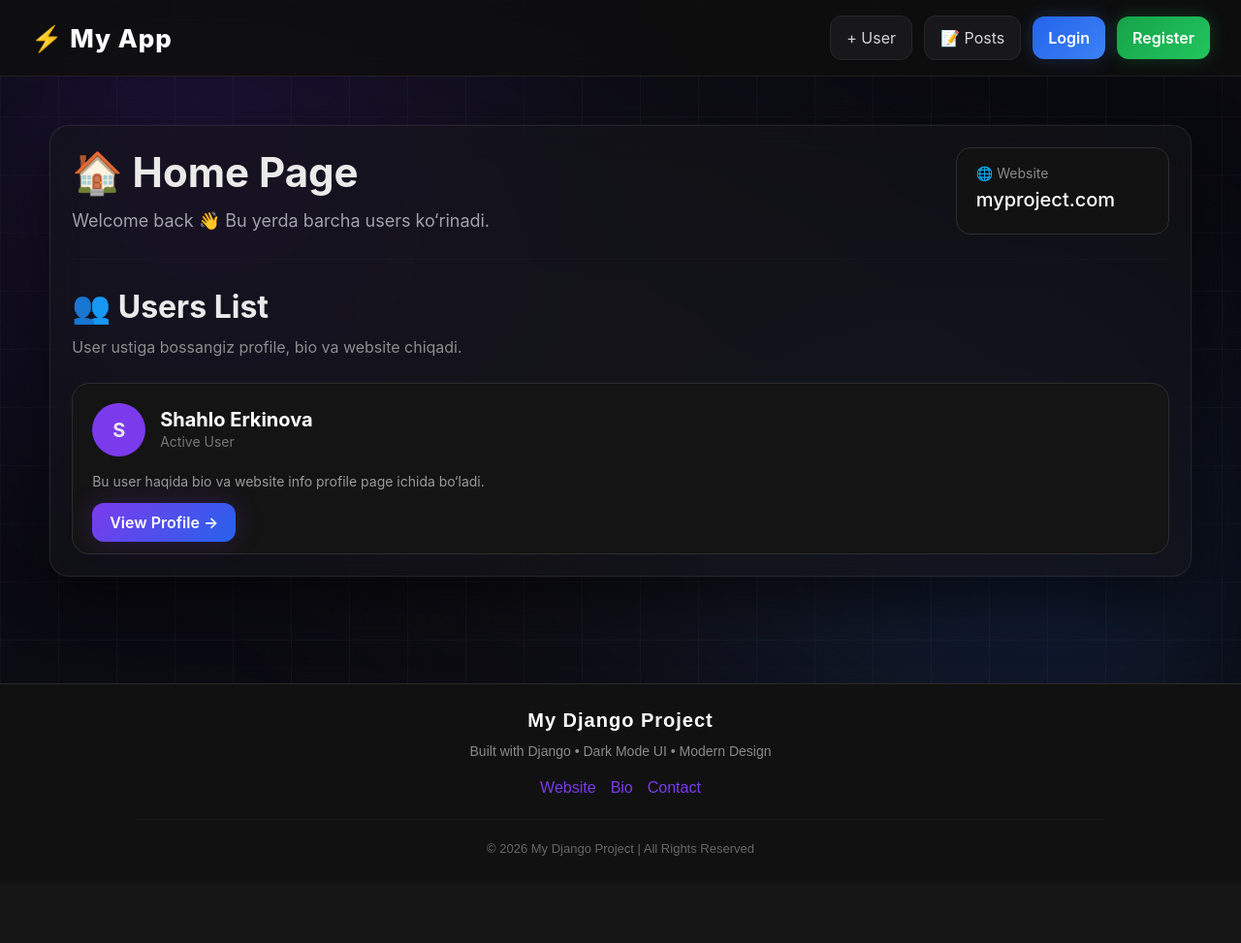
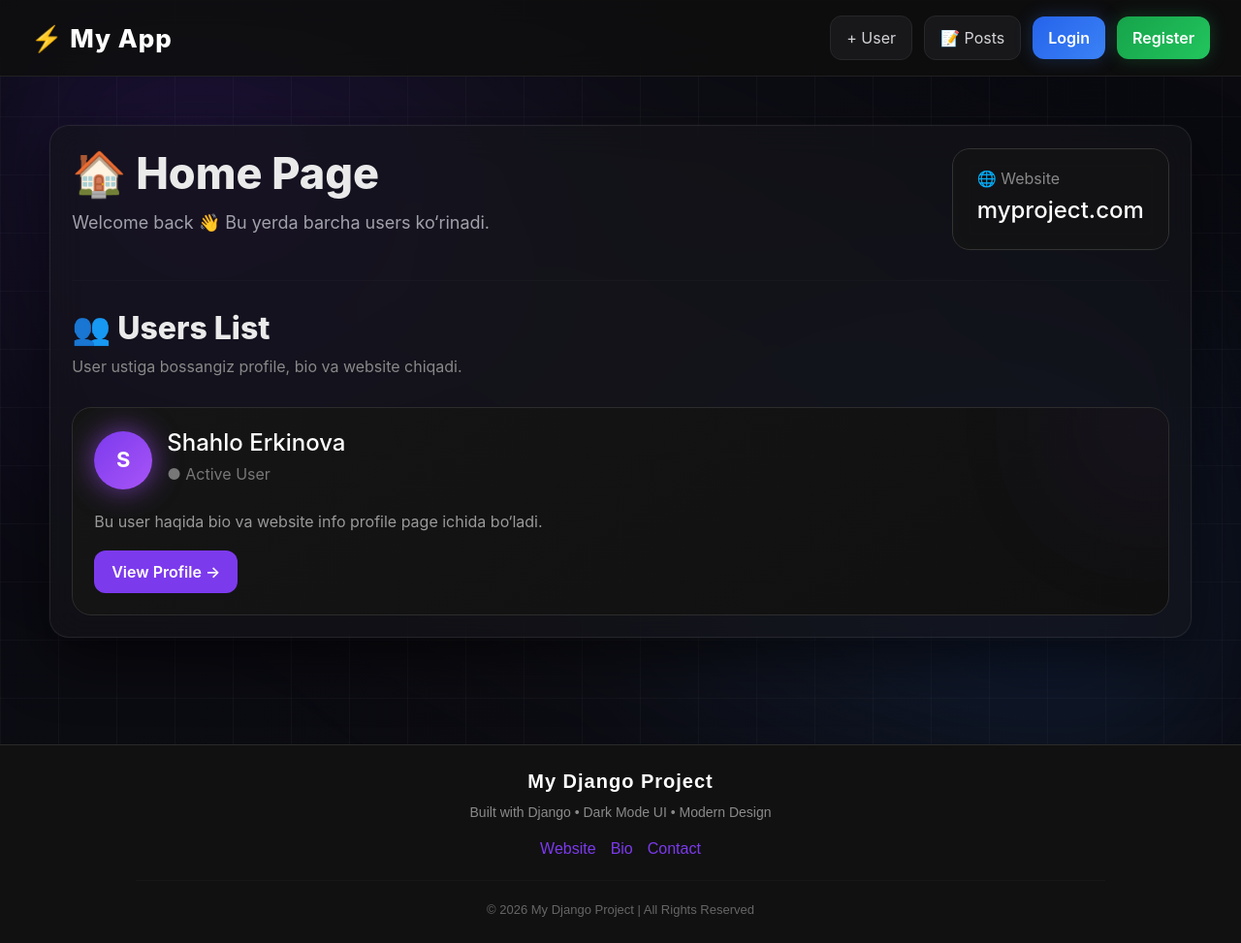
Before and after one commit to Shaxlo23/nBPro-430, a Django app: page / in a window 1280 px wide. Shown: the whole page at 97% size. Before the commit the page ends 883 px from the top, so only its background shows below. Run offline with Django 5.2, Linux system fonts and the light colour scheme; data comes from the database, SQL or seed files in the repository; both versions use the stored data as it was after the commit.

Commit message:
home_view update

```diff
--- a/templates/home_view.html
+++ b/templates/home_view.html
@@ -2,206 +2,358 @@
 
 {% block content %}
 
-<div class="dark-card">
+<style>
+
+    .home-card {
+        animation: fadeUp 0.8s ease;
+    }
+
+    .user-card {
+        background: linear-gradient(
+            145deg,
+            #151515,
+            #101010
+        );
+        border:1px solid #2d2d2d;
+        border-radius:20px;
+        padding:22px;
+        transition:all .35s ease;
+        position:relative;
+        overflow:hidden;
+    }
+
+
+    .user-card::before {
+        content:"";
+        position:absolute;
+        width:120px;
+        height:120px;
+        background:#7c3aed;
+        filter:blur(80px);
+        opacity:.15;
+        top:-40px;
+        right:-40px;
+    }
+
+
+    .user-card:hover {
+        transform:translateY(-8px);
+        border-color:#7c3aed;
+        box-shadow:0 20px 40px rgba(0,0,0,.5);
+    }
+
+
+    .avatar {
+        width:60px;
+        height:60px;
+        border-radius:50%;
+        background:linear-gradient(
+            135deg,
+            #7c3aed,
+            #a855f7
+        );
+        display:flex;
+        align-items:center;
+        justify-content:center;
+        font-size:22px;
+        font-weight:bold;
+        color:white;
+        box-shadow:0 0 25px rgba(124,58,237,.5);
+        animation:pulse 3s infinite;
+    }
+
+
+    .profile-btn {
+        display:inline-block;
+        padding:10px 18px;
+        border-radius:12px;
+        background:#7c3aed;
+        color:white;
+        text-decoration:none;
+        transition:.3s;
+        font-weight:600;
+    }
+
+
+    .profile-btn:hover {
+        background:#9333ea;
+        transform:scale(1.05);
+        box-shadow:0 0 20px rgba(124,58,237,.5);
+    }
+
+
+    .website-box {
+        background:rgba(20,20,20,.7);
+        backdrop-filter:blur(10px);
+        border:1px solid #333;
+        padding:18px 25px;
+        border-radius:18px;
+        animation:slideRight .8s ease;
+    }
+
+
+    .title {
+        animation:fadeLeft .8s ease;
+    }
+
+
+    @keyframes fadeUp {
+
+        from {
+            opacity:0;
+            transform:translateY(40px);
+        }
+
+        to {
+            opacity:1;
+            transform:translateY(0);
+        }
+
+    }
+
+
+    @keyframes fadeLeft {
+
+        from {
+            opacity:0;
+            transform:translateX(-40px);
+        }
+
+        to {
+            opacity:1;
+            transform:translateX(0);
+        }
+
+    }
+
+
+    @keyframes slideRight {
+
+        from {
+            opacity:0;
+            transform:translateX(40px);
+        }
+
+        to {
+            opacity:1;
+            transform:translateX(0);
+        }
+
+    }
+
+
+    @keyframes pulse {
+
+        0%,100% {
+            box-shadow:0 0 20px rgba(124,58,237,.4);
+        }
+
+        50% {
+            box-shadow:0 0 35px rgba(168,85,247,.8);
+        }
+
+    }
+
+
+</style>
+
+
+<div class="dark-card home-card">
+
 
     <div style="
         display:flex;
         justify-content:space-between;
         align-items:center;
         flex-wrap:wrap;
-        gap:15px;
-        margin-bottom:25px;
+        gap:20px;
+        margin-bottom:30px;
     ">
 
-        <div>
+
+        <div class="title">
 
             <h1 style="
-                font-size:42px;
-                font-weight:bold;
+                font-size:45px;
+                font-weight:800;
                 margin-bottom:10px;
             ">
                 🏠 Home Page
             </h1>
 
+
             <p style="
                 color:#a1a1aa;
                 font-size:18px;
-                margin:0;
             ">
                 Welcome back 👋 Bu yerda barcha users ko‘rinadi.
             </p>
 
         </div>
 
-        <div style="
-            background:#121212;
-            border:1px solid #2e2e2e;
-            padding:15px 20px;
-            border-radius:15px;
-            min-width:220px;
-        ">
+
+
+        <div class="website-box">
 
             <p style="
                 margin:0;
                 color:#888;
-                font-size:14px;
             ">
                 🌐 Website
             </p>
 
-            <h5 style="
-                margin-top:5px;
+
+            <h4 style="
                 color:white;
+                margin-top:7px;
             ">
                 myproject.com
-            </h5>
+            </h4>
 
         </div>
 
+
     </div>
+
 
     <hr>
 
-    <div style="
-        margin-top:30px;
-        margin-bottom:25px;
-    ">
 
-        <h2 style="
-            font-weight:bold;
-            margin-bottom:10px;
-        ">
+    <div style="margin:30px 0">
+
+        <h2 style="font-weight:800">
             👥 Users List
         </h2>
 
-        <p style="
-            color:#8d8d8d;
-        ">
+        <p style="color:#888">
             User ustiga bossangiz profile, bio va website chiqadi.
         </p>
 
     </div>
 
+
+
     {% if users %}
+
 
     <div style="
         display:grid;
-            grid-template-columns:repeat(auto-fit, minmax(260px, 1fr));
-            gap:20px;
+        grid-template-columns:repeat(auto-fit,minmax(270px,1fr));
+        gap:22px;
     ">
+
 
     {% for user in users %}
 
-                <div style="
-                    background:#141414;
-                    border:1px solid #2d2d2d;
-                    border-radius:18px;
-                    padding:20px;
-                    transition:0.3s;
-                ">
+
+        <div class="user-card">
+
 
             <div style="
                 display:flex;
                 align-items:center;
                 gap:15px;
-                        margin-bottom:15px;
+                margin-bottom:20px;
             ">
 
-                        <div style="
-                            width:55px;
-                            height:55px;
-                            border-radius:50%;
-                            background:#7c3aed;
-                            display:flex;
-                            align-items:center;
-                            justify-content:center;
-                            font-size:20px;
-                            font-weight:bold;
-                        ">
+
+                <div class="avatar">
+
                     {{ user.first_name|slice:":1" }}
+
                 </div>
+
 
                 <div>
 
-                            <h5 style="
+                    <h4 style="
                         margin:0;
                         color:white;
-                                font-weight:bold;
                     ">
-                                {{ user.first_name }} {{ user.last_name }}
-                            </h5>
+                        {{ user.first_name }}
+                        {{ user.last_name }}
+                    </h4>
+
 
                     <p style="
-                                margin:0;
+                        margin:5px 0;
                         color:#777;
-                                font-size:14px;
                     ">
-                                Active User
+                        ● Active User
                     </p>
 
                 </div>
 
+
             </div>
 
+
+
             <p style="
-                        color:#9b9b9b;
-                        font-size:14px;
-                        margin-bottom:20px;
+                color:#999;
+                line-height:1.6;
             ">
                 Bu user haqida bio va website info profile page ichida bo‘ladi.
             </p>
 
+
+
             {% if user.slug %}
 
-                        <a href="{% url 'user_view' user.slug %}"
-                           class="btn-dark-custom">
+
+            <a class="profile-btn"
+               href="{% url 'user_view' user.slug %}">
                 View Profile →
             </a>
 
+
             {% else %}
 
-                        <span style="
-                            color:#777;
-                        ">
+
+            <span style="color:#777">
                 Slug topilmadi
             </span>
 
+
             {% endif %}
+
+
 
         </div>
 
+
     {% endfor %}
+
 
     </div>
 
+
+
     {% else %}
 
+
     <div style="
+        padding:30px;
+        text-align:center;
         background:#151515;
-            border:1px solid #2c2c2c;
-            border-radius:15px;
-            padding:25px;
-            text-align:center;
+        border-radius:18px;
     ">
 
-            <h4 style="
-                color:white;
-                margin-bottom:10px;
-            ">
+        <h3>
             No users found 😶
-            </h4>
+        </h3>
 
-            <p style="
-                color:#888;
-                margin:0;
-            ">
+        <p style="color:#888">
             Hozircha userlar yo‘q.
         </p>
 
     </div>
 
+
     {% endif %}
+
 
 </div>
 
+
 {% endblock %}
```
Also changed, not shown: db.sqlite3. Lines whose indentation alone changed are shown as unchanged.
